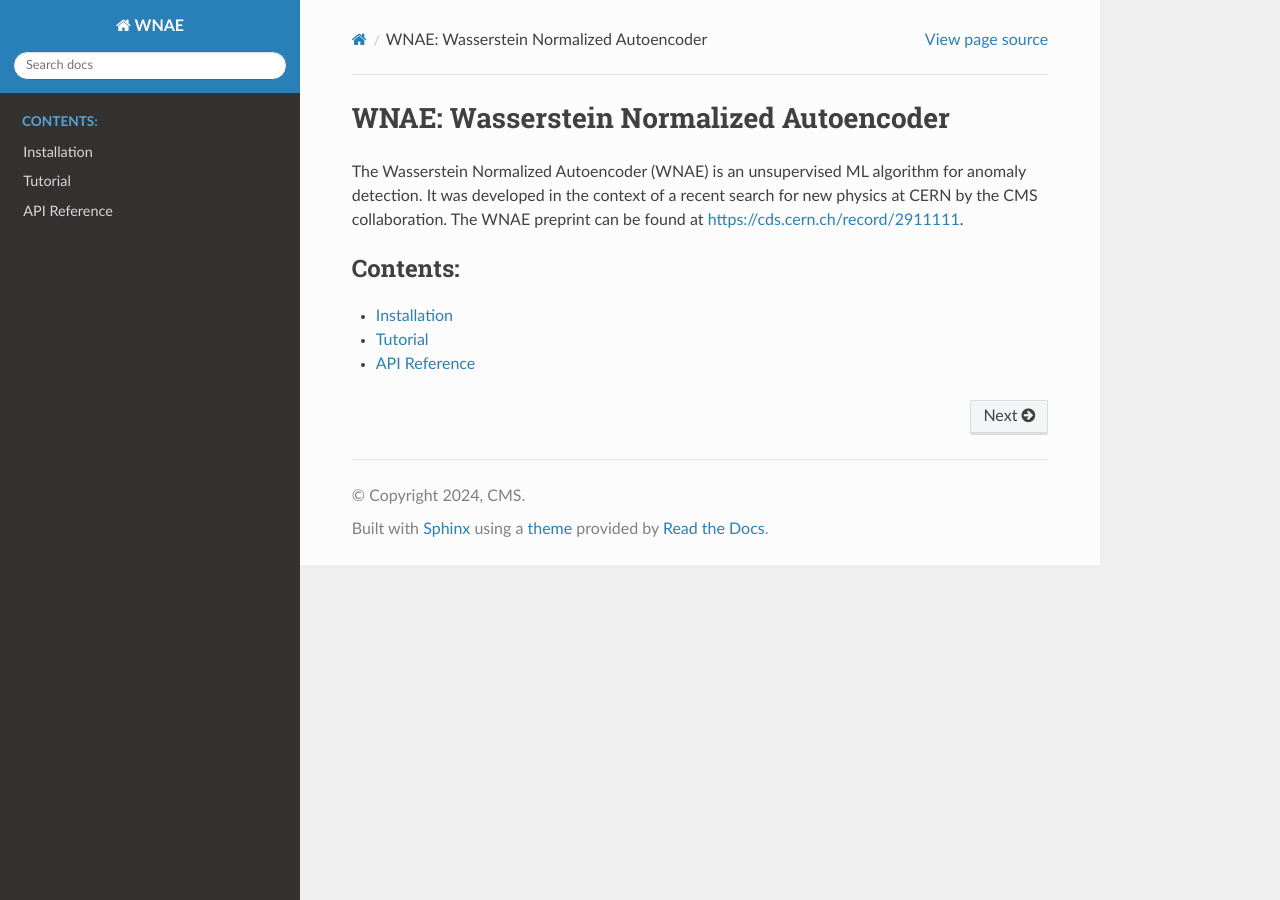
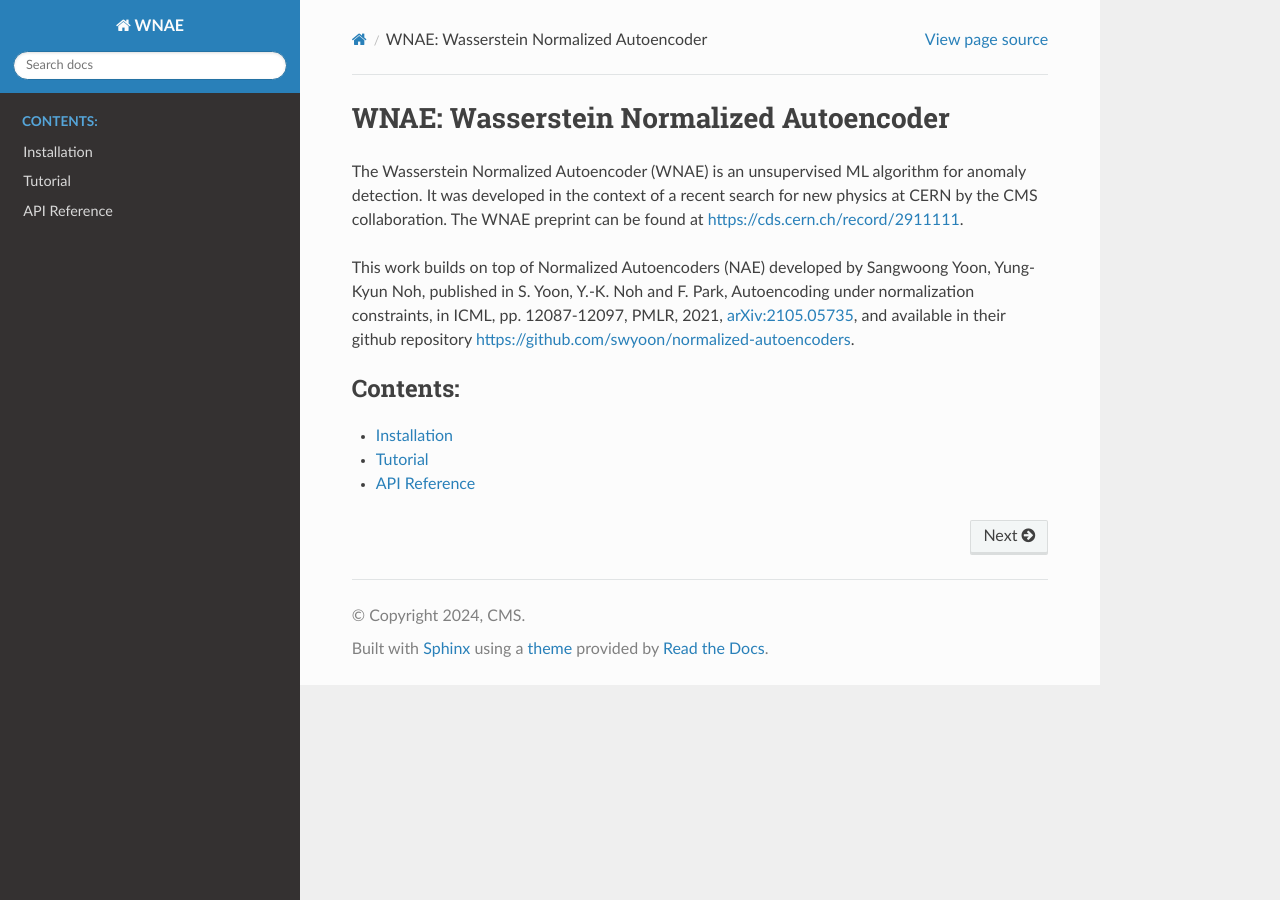
Before and after one commit to ellisonscheuller/axo_wnae, a Sphinx documentation site: the page built from docs/source/index.rst, in a window 1280 px wide. Built offline with Sphinx 7.4.7 and the Read the Docs theme 3.1.0, drawn with Linux system fonts in a browser that asks for light colours.

Commit message:
Updating index

```diff
--- a/docs/source/index.rst
+++ b/docs/source/index.rst
@@ -4,6 +4,9 @@ WNAE: Wasserstein Normalized Autoencoder
 The Wasserstein Normalized Autoencoder (WNAE) is an unsupervised ML algorithm for anomaly detection.
 It was developed in the context of a recent search for new physics at CERN by the CMS collaboration.
 The WNAE preprint can be found at https://cds.cern.ch/record/2911111.
+
+This work builds on top of Normalized Autoencoders (NAE) developed by Sangwoong Yoon, Yung-Kyun Noh, published in S. Yoon, Y.-K. Noh and F. Park, Autoencoding under normalization constraints, in ICML, pp. 12087-12097, PMLR, 2021, `arXiv:2105.05735 <https://arxiv.org/abs/2105.05735>`__, and available in their github repository https://github.com/swyoon/normalized-autoencoders.
+
 
 .. toctree::
    :maxdepth: 1
```
